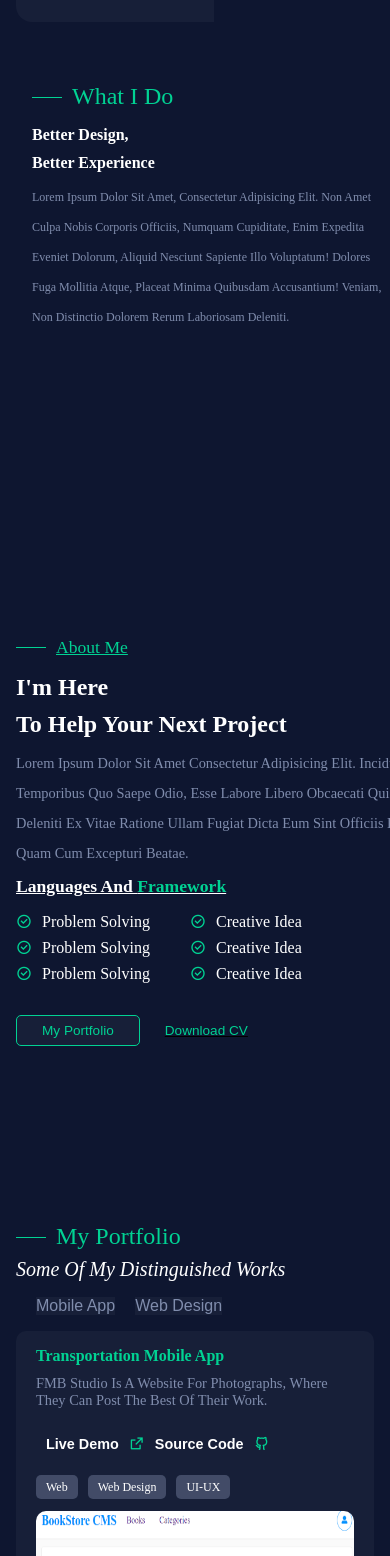
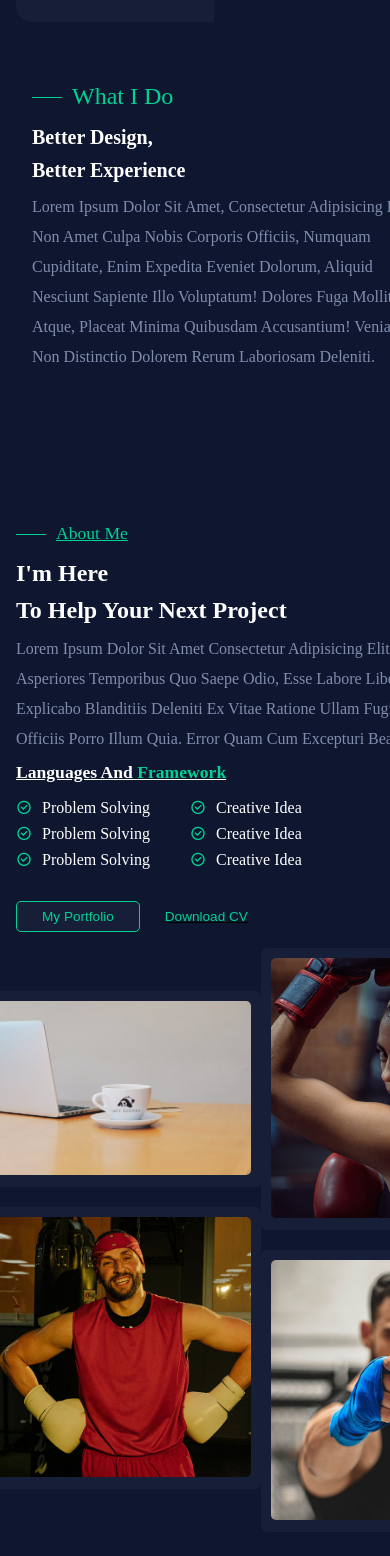
Before and after one commit to nickemma/nicholas-portfolio, a Next.js app: page / in a window 390 px wide. Shown: the part 1020-2576 px from the top of the page. Built offline with nearby package versions, Linux system fonts and the light colour scheme.

Commit message:
add footer styling

```diff
--- a/components/UI/PortfolioItem.jsx
+++ b/components/UI/PortfolioItem.jsx
@@ -7,7 +7,7 @@ const PortfolioItem = (props) => {
   const { title, description, img, liveUrl, source, keyword } = props.item;
   return (
     <div className={`${classes.portfolio_item}`}>
-      <div>
+      <div className={`${classes.portfolio_content}`}>
         <h4>{title}</h4>
         <p>{description}</p>
         <div className={`${classes.portfolio_live}`}>
--- a/styles/about.module.css
+++ b/styles/about.module.css
@@ -1,5 +1,5 @@
 .about {
-  padding-top: 10rem;
+  padding-top: 8rem;
 }
 
 .box_container {
@@ -103,6 +103,7 @@
   background: #171f38;
   margin-bottom: 20px;
   border-radius: 5px;
+  width: 280px;
 }
 
 .item img {
@@ -110,6 +111,26 @@
   border-radius: 5px;
 }
 
-.item {
-  width: 280px;
+/*============ mobile ============ */
+
+@media (max-width: 850px) {
+  .box_container {
+    grid-template-columns: 1fr;
+  }
+
+  .content p {
+    font-size: 1.8rem;
+    width: 60rem;
+  }
 }
+@media (max-width: 600px) {
+  .content p {
+    font-size: 2rem;
+    width: 65rem;
+  }
+  .image {
+    margin-right: 30px;
+    width: 200px;
+    gap: 0;
+  }
+}
--- a/styles/contact.module.css
+++ b/styles/contact.module.css
@@ -75,3 +75,9 @@
 .col {
   width: 90%;
 }
+
+@media (max-width: 800px) {
+  .row {
+    grid-template-columns: 1fr;
+  }
+}
--- a/styles/hero.module.css
+++ b/styles/hero.module.css
@@ -151,7 +151,7 @@
   }
 }
 
-@media (max-width: 500px) {
+@media (max-width: 600px) {
   .box_container {
     flex-direction: column;
   }
--- a/styles/portfolio-item.module.css
+++ b/styles/portfolio-item.module.css
@@ -69,3 +69,18 @@
   border-radius: 5px;
   cursor: pointer;
 }
+
+@media (max-width: 850px) {
+  .portfolio_img {
+    padding-left: 4rem;
+  }
+}
+
+@media (max-width: 600px) {
+  .portfolio_img {
+    padding-left: 4rem;
+  }
+  .portfolio_content {
+    text-align: center;
+  }
+}
--- a/styles/services.module.css
+++ b/styles/services.module.css
@@ -74,6 +74,11 @@
 @media (max-width: 850px) {
   .box_container {
     flex-direction: column;
+    align-items: flex-start;
+  }
+  .content_service p {
+    font-size: 2rem;
+    width: 400px;
   }
 }
 @media (max-width: 500px) {
@@ -86,11 +91,11 @@
   }
 
   .content_service h3 {
-    font-size: 2rem;
+    font-size: 2.5rem;
   }
 
   .content_service p {
-    font-size: 1.5rem;
-    width: 350px;
+    font-size: 2rem;
+    width: 400px;
   }
 }
```
